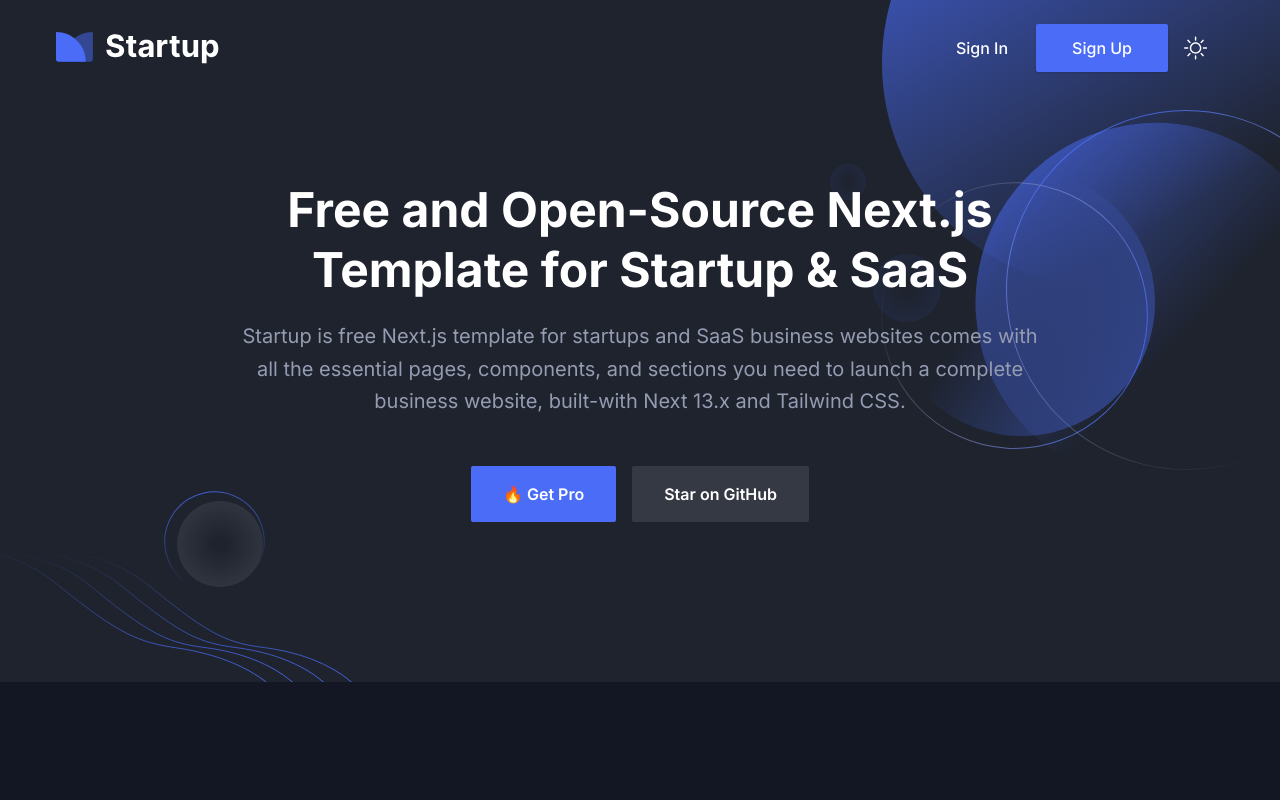
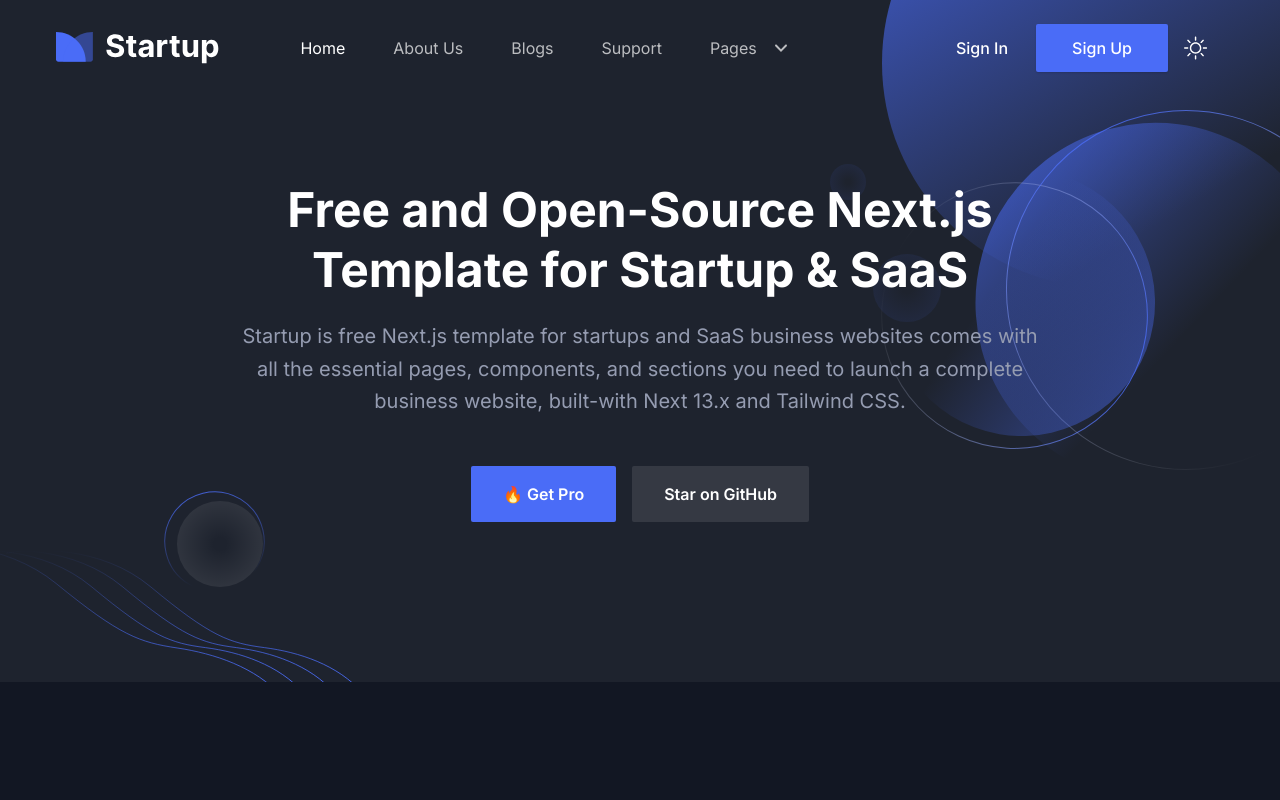
Before and after one commit to loveuat/headlesswpwithnext, a Next.js app: page / in a window 1280 px wide. Shown: the top 800 px of the page. Built offline with nearby package versions, Linux system fonts and the light colour scheme.

Commit message:
Added website

```diff
--- a/components/Header/index.tsx
+++ b/components/Header/index.tsx
@@ -5,24 +5,8 @@
 import { useEffect, useState } from "react";
 import ThemeToggler from "./ThemeToggler";
 import menuData from "./menuData";
-import { fetchGraphQL } from 'lib/api';
-import { GET_PRIMARY_MENU } from 'lib/queries';
 
 const Header = () => {
-  const [menuItems, setMenuItems] = useState([]);
-
-  useEffect(() => {
-    const fetchMenu = async () => {
-      try {
-        const data = await fetchGraphQL(GET_PRIMARY_MENU);
-        setMenuItems(data.menu?.menuItems?.nodes || []);
-      } catch (error) {
-        console.error("Error fetching menu:", error);
-      }
-    };
-
-    fetchMenu();
-  }, []);
   // Navbar toggle
   const [navbarOpen, setNavbarOpen] = useState(false);
   const navbarToggleHandler = () => {
@@ -121,26 +105,26 @@
                   }`}
                 >
                   <ul className="block lg:flex lg:space-x-12">
-                    {menuItems.length > 0 && menuItems.map(item => (
-                      <li key={item} className="group relative">
-                        {item.url ? (
+                    {menuData.map((menuItem, index) => (
+                      <li key={index} className="group relative">
+                        {menuItem.path ? (
                           <Link
-                            href={item.url}
+                            href={menuItem.path}
                             className={`flex py-2 text-base lg:mr-0 lg:inline-flex lg:px-0 lg:py-6 ${
-                              usePathName === item.url
+                              usePathName === menuItem.path
                                 ? "text-primary dark:text-white"
                                 : "text-dark hover:text-primary dark:text-white/70 dark:hover:text-white"
                             }`}
                           >
-                            {item.label}
+                            {menuItem.title}
                           </Link>
                         ) : (
                           <>
                             <p
-                              onClick={() => handleSubmenu(item)}
+                              onClick={() => handleSubmenu(index)}
                               className="flex cursor-pointer items-center justify-between py-2 text-base text-dark group-hover:text-primary dark:text-white/70 dark:group-hover:text-white lg:mr-0 lg:inline-flex lg:px-0 lg:py-6"
                             >
-                              {item.label}
+                              {menuItem.title}
                               <span className="pl-3">
                                 <svg width="25" height="24" viewBox="0 0 25 24">
                                   <path
@@ -152,7 +136,21 @@
                                 </svg>
                               </span>
                             </p>
-
+                            <div
+                              className={`submenu relative left-0 top-full rounded-sm bg-white transition-[top] duration-300 group-hover:opacity-100 dark:bg-dark lg:invisible lg:absolute lg:top-[110%] lg:block lg:w-[250px] lg:p-4 lg:opacity-0 lg:shadow-lg lg:group-hover:visible lg:group-hover:top-full ${
+                                openIndex === index ? "block" : "hidden"
+                              }`}
+                            >
+                              {menuItem.submenu.map((submenuItem, index) => (
+                                <Link
+                                  href={submenuItem.path}
+                                  key={index}
+                                  className="block rounded py-2.5 text-sm text-dark hover:text-primary dark:text-white/70 dark:hover:text-white lg:px-3"
+                                >
+                                  {submenuItem.title}
+                                </Link>
+                              ))}
+                            </div>
                           </>
                         )}
                       </li>
```
